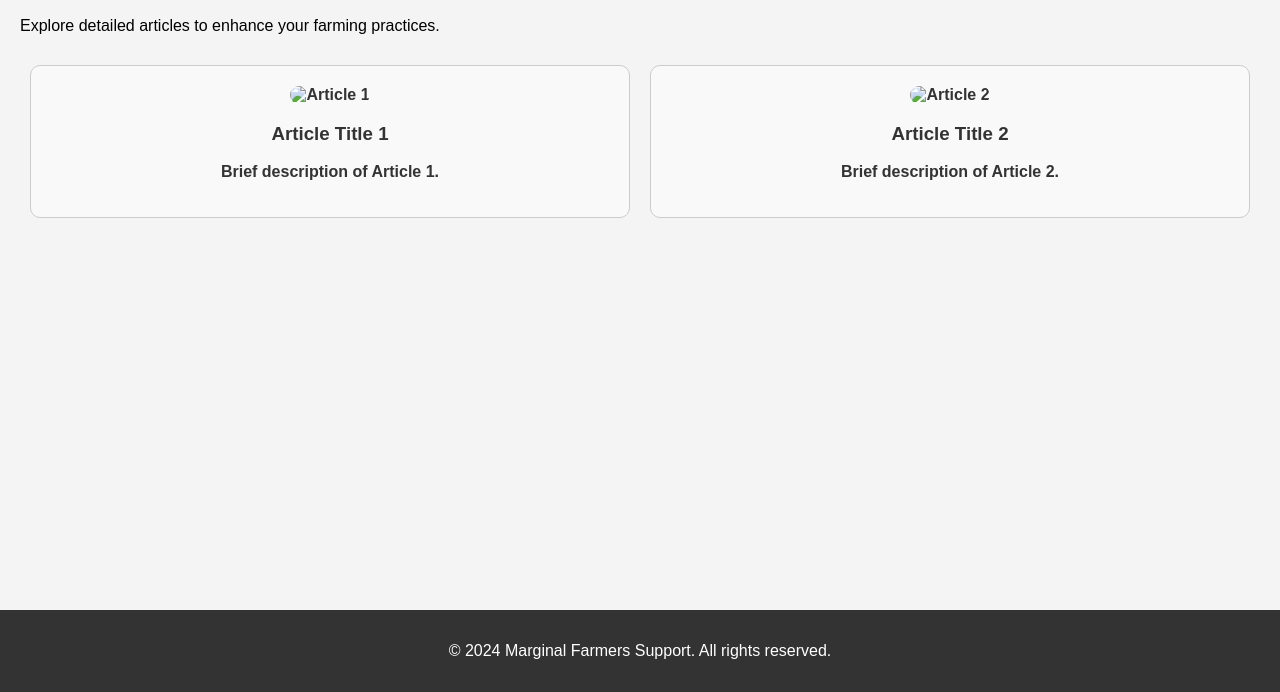
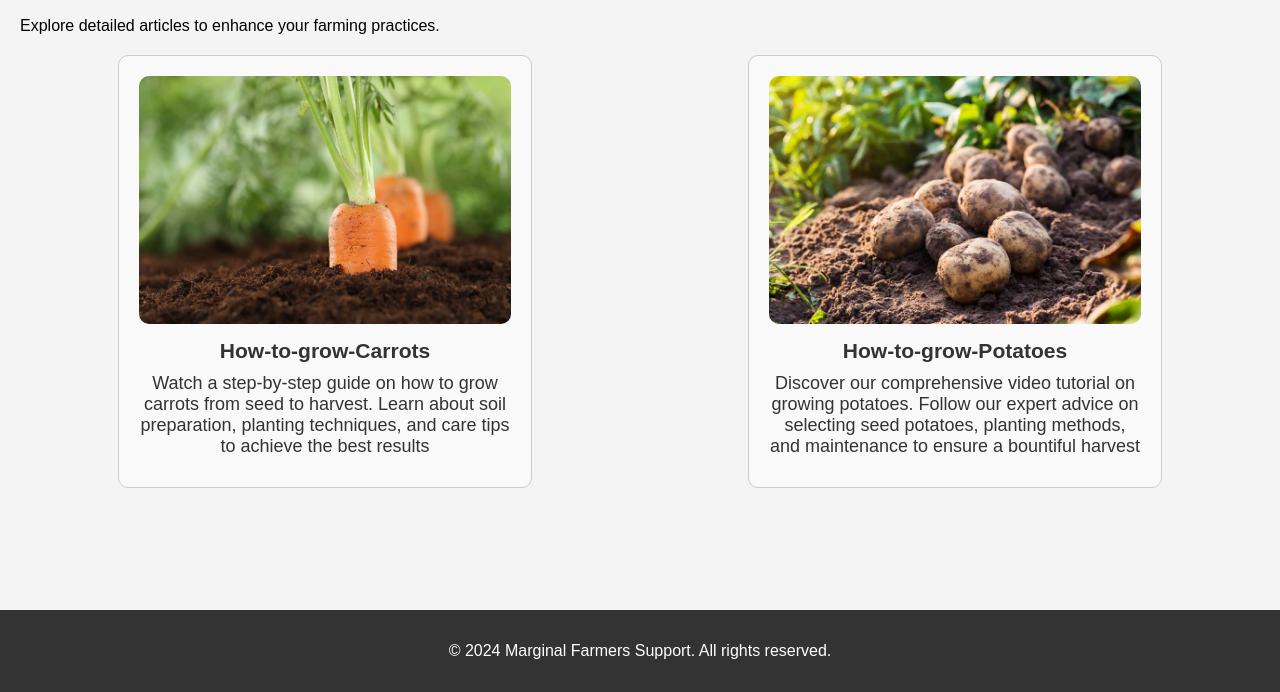
Before and after one commit to kd-456/Green-Innovators-, a website: page public/html/articles.html in a window 1280 px wide. Shown: the part 108-800 px from the top of the page. Drawn offline with Linux system fonts and the light colour scheme.

Commit message:
video layout

```diff
--- a/public/css/educational-resources.css
+++ b/public/css/educational-resources.css
@@ -49,16 +49,16 @@
 }
 
 .resource-list li {
-    background-color: #fff3e0;
-    border: 1px solid #fb8c00;
-    border-radius: 5px;
+    background-color: #ffffff;
+    border: 1px solid #d7d7d7;
+    border-radius: 10px;
     padding: 15px;
     margin-bottom: 10px;
 }
 
 .resource-list li a {
     text-decoration: none;
-    color: #fb8c00;
+    color: #171717;
     font-size: 18px;
 }
 
@@ -79,23 +79,23 @@
     width: 30%;
     padding: 20px;
     text-align: center;
-    border: 1px solid #fb8c00;
-    border-radius: 5px;
-    background-color: #fff3e0;
+    border: 1px solid #c3c3c3;
+    border-radius: 10px;
+    background-color: #ffffff;
     transition: background-color 0.3s, transform 0.3s;
     margin-bottom: 20px;
 }
 
 .panel:hover {
-    background-color: #ffe0b2;
+    background-color: #efecec;
     transform: scale(1.05);
 }
 
 .panel a {
     text-decoration: none;
-    color: #fb8c00;
+    color: #191919;
     font-size: 18px;
-    font-weight: bold;
+    /* font-weight: bold; */
 }
 
 .panel img {
--- a/public/css/videos.css
+++ b/public/css/videos.css
@@ -5,7 +5,7 @@
     flex-wrap: wrap;
     justify-content: space-around;
     margin-top: 20px;
-    width: 80%; /* Adjust as needed */
+    width: 80%;
 }
 
 .panel {
--- a/public/html/articles.html
+++ b/public/html/articles.html
@@ -89,31 +89,44 @@
     <title>Articles - Marginal Farmers Support</title>
     <link rel="stylesheet" href="../css/styles.css">
     <!-- <link rel="stylesheet" href="../css/articles.css"> -->
+    <link rel="stylesheet" href="../css/educational-resources.css">
     <style>
         .panel-container {
             display: flex;
-            flex-wrap: wrap;
+            /* flex-wrap: wrap; */
             justify-content: space-around;
             margin-top: 20px;
         }
         .panel {
-            width: 45%;
+            /* width: 45%;
             padding: 20px;
             text-align: center;
             border: 1px solid #ccc;
             border-radius: 10px;
             background-color: #f9f9f9;
             transition: background-color 0.3s, transform 0.3s;
-            margin: 10px 0;
+            margin: 10px 0; */
+
+            width: 30%;
+            padding: 20px;
+            text-align: center;
+            border: 1px solid #ccc;
+            border-radius: 10px;
+            background-color: #f9f9f9;
+            transition: background-color 0.3s, transform 0.3s;
         }
         .panel:hover {
             background-color: #f0f0f0;
             transform: scale(1.05);
+
+
         }
         .panel a {
             text-decoration: none;
             color: #333;
-            font-weight: bold;
+            /* font-weight: bold; */
+
+
         }
         .panel img {
             width: 100%;
@@ -142,16 +155,16 @@
         <div class="panel-container">
             <div class="panel">
                 <a href="article1.html">
-                    <img src="../images/article1.jpg" alt="Article 1">
-                    <h3>Article Title 1</h3>
-                    <p>Brief description of Article 1.</p>
+                    <img src="../assets/img/carrot.jpg" alt="Article 1">
+                    <h3>How-to-grow-Carrots</h3>
+                    <p>Watch a step-by-step guide on how to grow carrots from seed to harvest. Learn about soil preparation, planting techniques, and care tips to achieve the best results</p>
                 </a>
             </div>
             <div class="panel">
                 <a href="article2.html">
-                    <img src="../images/article2.jpg" alt="Article 2">
-                    <h3>Article Title 2</h3>
-                    <p>Brief description of Article 2.</p>
+                    <img src="../assets/img/potato.jpg" alt="Article 2">
+                    <h3>How-to-grow-Potatoes</h3>
+                    <p>Discover our comprehensive video tutorial on growing potatoes. Follow our expert advice on selecting seed potatoes, planting methods, and maintenance to ensure a bountiful harvest</p>
                 </a>
             </div>
         </div>
```
Also changed, not shown: public/html/videos.html (+2 -1 lines), public/assets/img/carrot.jpg (added), public/assets/img/irrigation.jpg, public/assets/img/potato.jpg (added).
